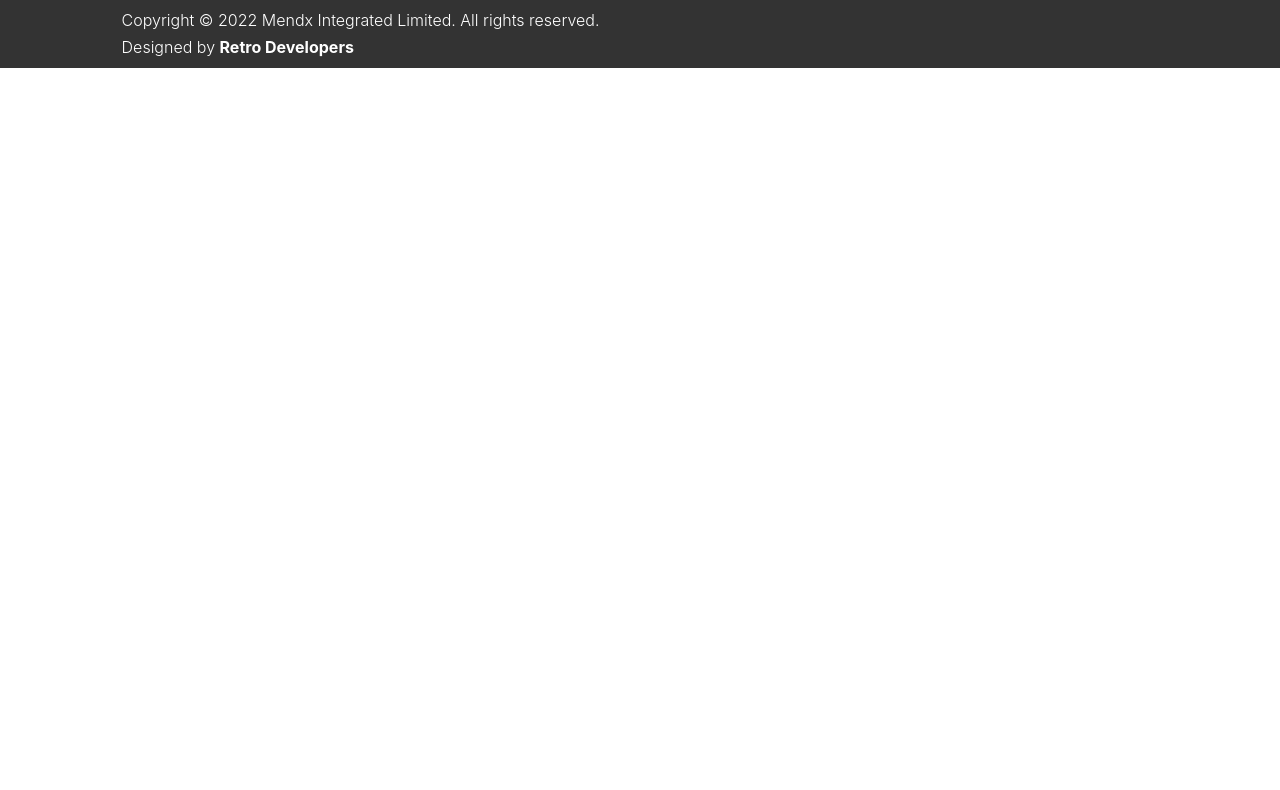
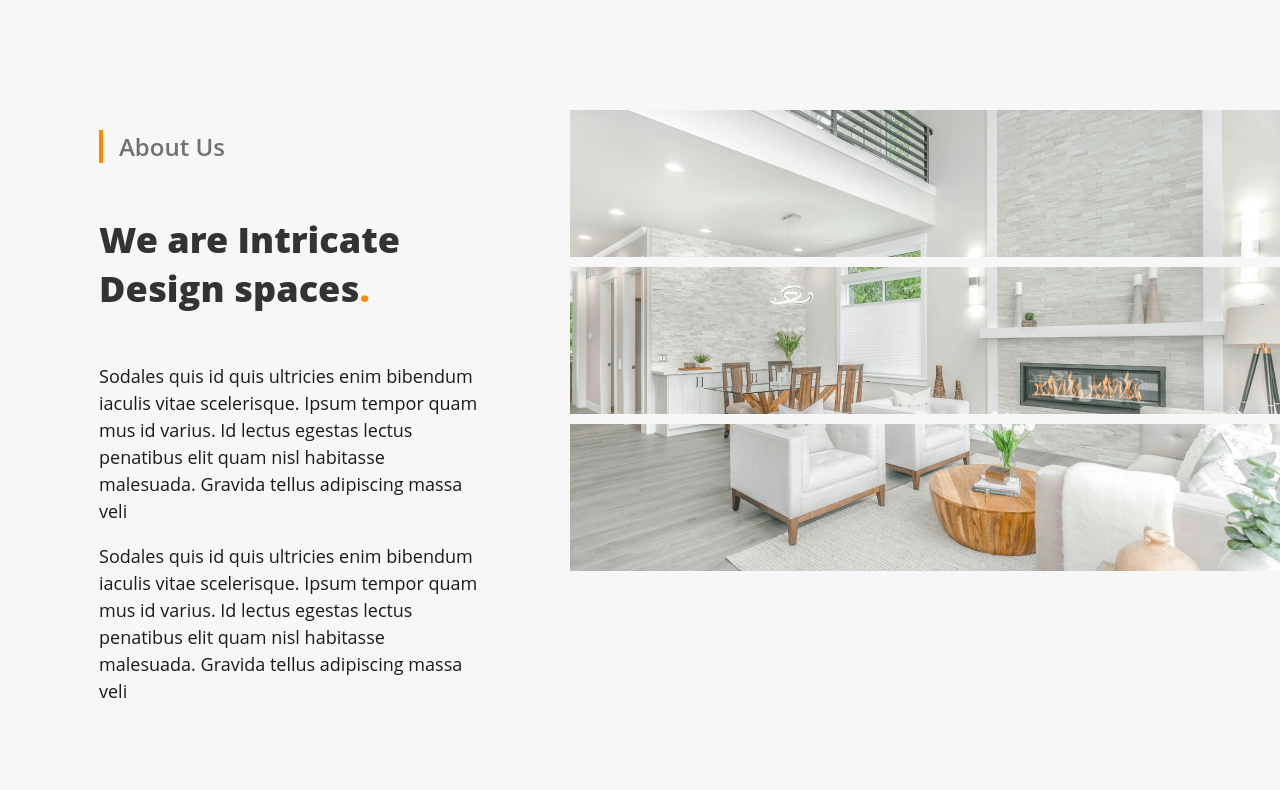
Before and after one commit to Greg-Soap/intricatedesign, a React (Create React App) app: page / in a window 1280 px wide. Shown: the part 890-1680 px from the top of the page. Before the commit the page ends 958 px from the top, so only its background shows below. Built offline with nearby package versions, Linux system fonts and the light colour scheme.

Commit message:
about page done

```diff
--- a/src/Colors.scss
+++ b/src/Colors.scss
@@ -10,3 +10,4 @@ $Base-color-light: #f1c39a;
 $Base-color: #f7f7f7;
 $links: #FF8900;
 $text-heading: #333333;
+$text-body: #1A1A1A;
--- a/src/pages/MainPage.js
+++ b/src/pages/MainPage.js
@@ -11,10 +11,10 @@ const MainPage = () => {
     <div>
       <Home />
       <Hero />
-      {/* <About />
+      <About />
       <Goals />
       <Services />
-      <Contact /> */}
+      <Contact />
     </div>
   );
 };
--- a/src/pages/about/About.js
+++ b/src/pages/about/About.js
@@ -1,11 +1,42 @@
 import React from "react";
 import "./About.scss";
+import ourStory from "../../assets/images/ourStoryImage.png";
+import rectangle from "../../assets/images/Rectangle.png";
 
 const About = () => {
   return (
-    <div className="about_container">
-      <h1>About</h1>
-    </div>
+    <section id="about" className="about_container">
+      <div className="about_wrapper">
+        <div className="about_left_content">
+          <div className="about_header">
+            <img src={rectangle} alt="rectangle"></img>
+            <h1>About Us</h1>
+          </div>
+          <div className="about_title">
+            <h1>
+              We are Intricate Design spaces<span>.</span>
+            </h1>
+          </div>
+          <div className="about_body">
+            <p>
+              Sodales quis id quis ultricies enim bibendum iaculis vitae
+              scelerisque. Ipsum tempor quam mus id varius. Id lectus egestas
+              lectus penatibus elit quam nisl habitasse malesuada. Gravida
+              tellus adipiscing massa veli
+            </p>
+            <p>
+              Sodales quis id quis ultricies enim bibendum iaculis vitae
+              scelerisque. Ipsum tempor quam mus id varius. Id lectus egestas
+              lectus penatibus elit quam nisl habitasse malesuada. Gravida
+              tellus adipiscing massa veli
+            </p>
+          </div>
+        </div>
+        <div className="about_right_content">
+          <img src={ourStory} alt="ourStory"></img>
+        </div>
+      </div>
+    </section>
   );
 };
 
--- a/src/pages/about/About.scss
+++ b/src/pages/about/About.scss
@@ -1,3 +1,70 @@
+@import '../../Colors.scss';
+
 .about_container {
-    height: 100vh;
+    height: auto;
+    background-color: $bg-off;
+    padding: 112px 0px 112px 99px;
 }
+
+.about_wrapper {
+    display: flex;
+    flex-direction: row;
+    gap: 92px;
+}
+
+.about_left_content {
+    display: flex;
+    flex-direction: column;
+    gap: 32px;
+}
+
+.about_header {
+    display: flex;
+    flex-direction: row;
+    gap: 16px;
+    align-items: center;
+    justify-content: left;
+
+    > img {
+        width: 4px;
+        height: 33px;
+    }
+
+    > h1 {
+        font-family: 'Open Sans';
+        font-style: normal;
+        font-weight: 600;
+        font-size: 24px;
+        line-height: 33px;
+        color: #717171;
+    }
+}
+
+.about_title {
+
+    > h1 {
+        margin: 0px;
+        font-family: 'Open Sans';
+        font-style: normal;
+        font-weight: 800;
+        font-size: 36px;
+        line-height: 49px;
+        color: $text-heading;
+
+        > span {
+            color: $links;
+        }
+    }
+}
+
+.about_body {
+
+    > p {
+        font-family: 'Open Sans';
+        font-style: normal;
+        font-weight: 400;
+        font-size: 18px;
+        line-height: 150%;
+        color: $text-body;
+    }
+}
--- a/src/pages/home/Home.js
+++ b/src/pages/home/Home.js
@@ -1,6 +1,5 @@
 import React from "react";
 import "./Home.scss";
-import homeImage from "../../assets/images/heroimage.png";
 
 const Home = () => {
   return (
@@ -16,7 +15,6 @@ const Home = () => {
           <button>Get in Touch</button>
         </div>
       </div>
-
     </section>
   );
 };
```
Also changed, not shown: src/assets/images/Rectangle.png (added).
